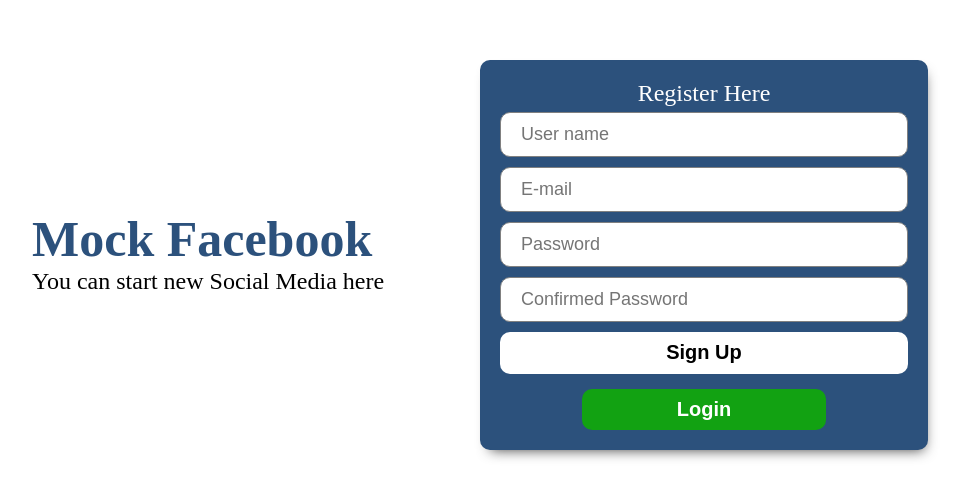
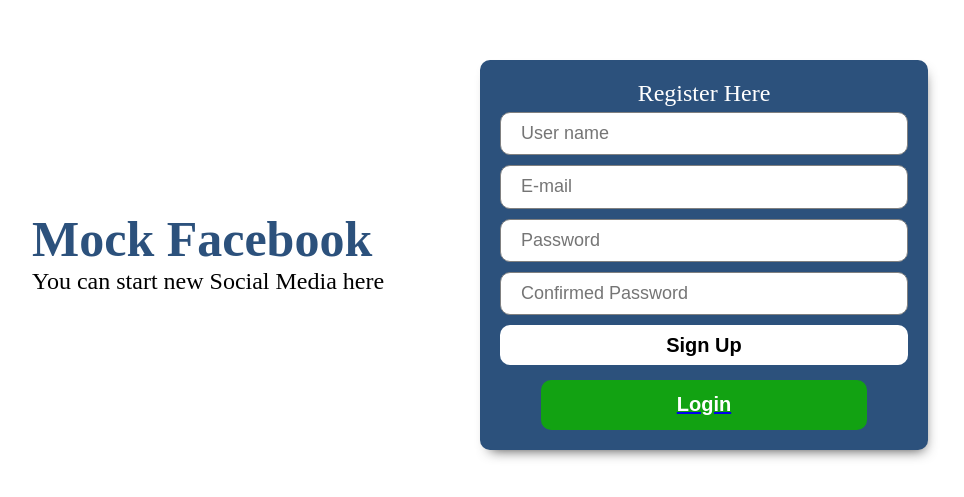
Before and after one commit to TomokiYoshizawa/MockFacebook-client, a React (Vite) app: page / in a window 1280 px wide. Shown: the part 145-642 px from the top of the page, without its empty margins (160-1124 px from the left). Built offline with nearby package versions, Linux system fonts and the light colour scheme; no server answers.

Commit message:
add style on login btn on register page

```diff
--- a/src/pages/RegisterPage/RegisterPage.jsx
+++ b/src/pages/RegisterPage/RegisterPage.jsx
@@ -1,7 +1,7 @@
 /* eslint-disable no-unused-vars */
 
 import { React, useRef } from "react";
-import { useNavigate } from "react-router-dom";
+import { useNavigate, Link } from "react-router-dom";
 
 import "./RegisterPage.scss";
 import axios from "axios";
@@ -85,9 +85,11 @@ function RegisterPage() {
             <button type="submit" className="register__btn">
               Sign Up
             </button>
-            <button className="register__btn register__btn-register">
-              Login
-            </button>
+            <Link to="/login" className="register__link">
+              <button className="register__btn register__btn-register">
+                Login
+              </button>
+            </Link>
           </form>
         </div>
       </div>
--- a/src/pages/RegisterPage/RegisterPage.scss
+++ b/src/pages/RegisterPage/RegisterPage.scss
@@ -75,7 +75,7 @@
     cursor: pointer;
 
     &-register {
-      width: 60%;
+      width: 80%;
       margin-top: 15px;
       align-self: center;
       background-color: rgb(18, 162, 18);
@@ -83,6 +83,11 @@
     }
   }
 
+  &__link {
+    display: flex;
+    justify-content: center;
+  }
+
   &__forget {
     text-align: center;
     margin: 10px 0;
```
